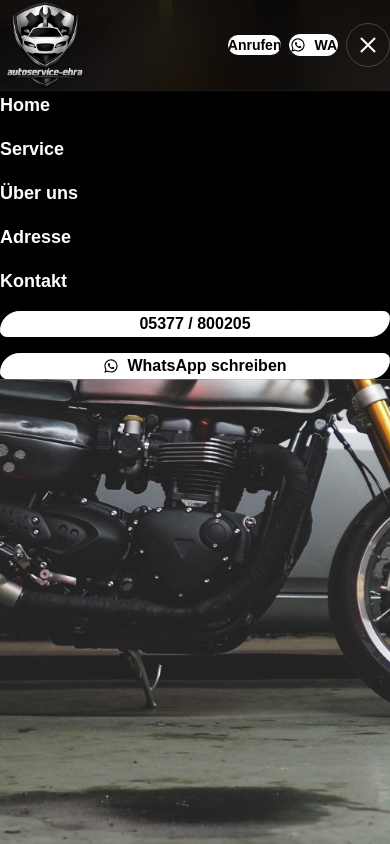
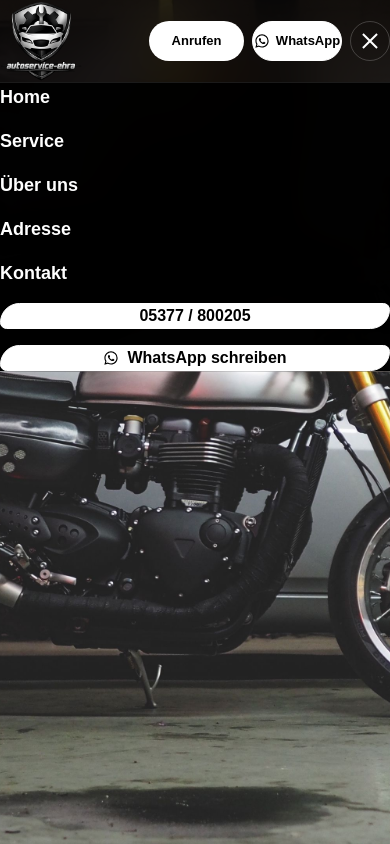
Before and after one commit to AndriyAtWork25/autoservice-ehra, a Next.js app: page / in a window 390 px wide. Both pictures are taken after a click on the button 368 px from the left and 45 px from the top of the page. Shown: the top 844 px of the page. Built offline with nearby package versions, Linux system fonts and the light colour scheme; a web font is replaced by a local one.

Commit message:
fix(navbar): resolve hydration error and improve mobile CTA buttons

```diff
--- a/components/layout/Navbar.tsx
+++ b/components/layout/Navbar.tsx
@@ -49,7 +49,7 @@ export default function Navbar() {
       alt="Autoservice Ehra Logo"
       width={120}
       height={50}
-            className="w-[90px] object-contain"
+      className="w-[82px] object-contain"
       priority
     />
   </Link>
@@ -57,7 +57,7 @@ export default function Navbar() {
   <div className="flex items-center gap-2">
     <a
   href="tel:+4905377800205"
-            className="inline-flex items-center justify-center rounded-full bg-white px-4 py-2 text-sm font-bold text-black"
+  className="inline-flex min-h-[40px] min-w-[95px] items-center justify-center rounded-full bg-white px-5 py-2 text-[13px] font-bold text-black"
 >
   Anrufen
 </a>
@@ -66,15 +66,15 @@ export default function Navbar() {
   href="https://wa.me/495377800205"
   target="_blank"
   rel="noopener noreferrer"
-            className="inline-flex items-center justify-center gap-2 rounded-full border border-white bg-white px-3 py-2 text-sm font-bold text-black transition hover:bg-black hover:text-white"
+  className="inline-flex min-h-[40px] min-w-[90px] items-center justify-center gap-1.5 rounded-full border border-white bg-white px-5 py-2 text-[13px] font-bold text-black transition hover:bg-black hover:text-white"
 >
   <WhatsAppIcon className="h-4 w-4" />
-            WA
+  WhatsApp
 </a>
 
     <button
       onClick={() => setMenuOpen((prev) => !prev)}
-            className="flex h-11 w-11 items-center justify-center rounded-full border border-white/20 text-white"
+      className="flex h-10 w-10 items-center justify-center rounded-full border border-white/20 text-white"
       aria-label="Menü öffnen"
       aria-expanded={menuOpen}
     >
@@ -103,15 +103,13 @@ export default function Navbar() {
       {menuOpen && (
         <div className="relative z-10 border-t border-white/10 bg-black/95 px-4 pb-6 pt-4 lg:hidden">
           <div className="flex flex-col gap-4 text-white">
-            <button
-              onClick={() => {
-                window.location.href = "/";
-                closeMenu();
-              }}
+            <Link
+  href="/"
+  onClick={closeMenu}
   className="text-left text-lg font-semibold"
 >
   Home
-            </button>
+</Link>
 
             <a
               href="#services"
@@ -218,15 +216,10 @@ export default function Navbar() {
         </div>
 
         <div className="absolute right-8 top-8 flex gap-6 text-lg font-semibold text-white xl:text-xl">
-          <button
-            onClick={() => {
-              window.location.href = "/";
-            }}
-            className="group relative text-white"
-          >
+          <Link href="/" className="group relative text-white">
   Home
   <span className="absolute left-0 -bottom-1 h-[2px] w-0 bg-white transition-all duration-300 group-hover:w-full"></span>
-          </button>
+</Link>
 
           <a href="#services" className="group relative">
             Service
```
Lines whose indentation alone changed are shown as unchanged.
